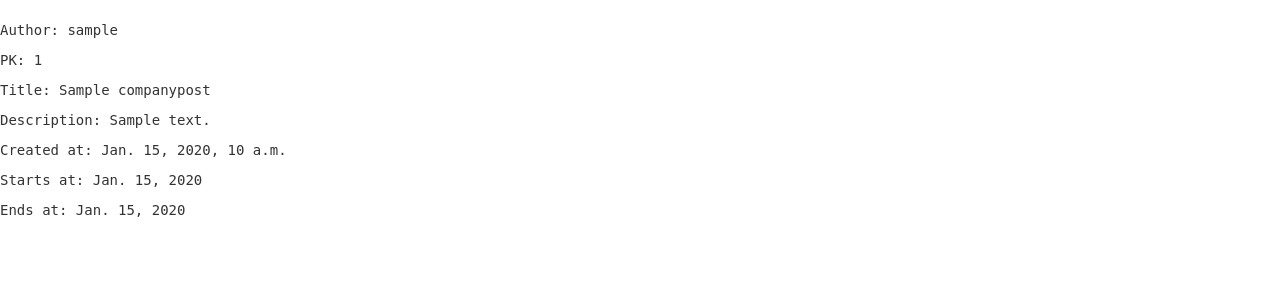
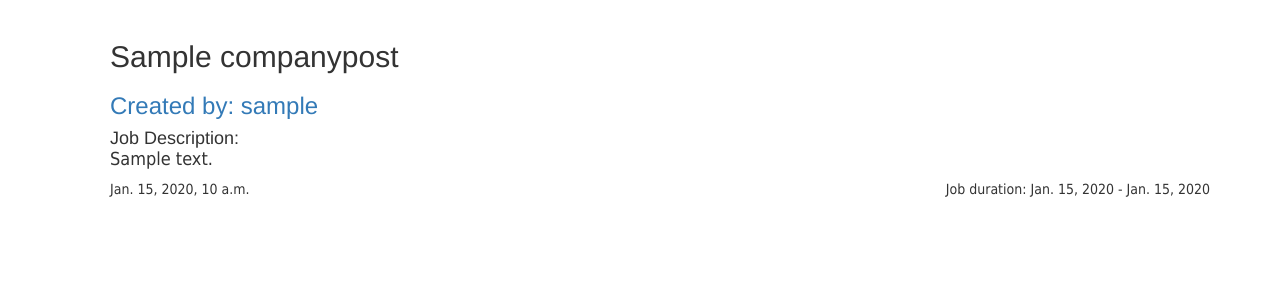
Before and after one commit to DailyJobsProject/dailyjobs, a Django app: page /1/ in a window 1280 px wide. Shown: the part 52-352 px from the top of the page. Run offline with Django 3.2, Linux system fonts and the light colour scheme; tables that the repository leaves empty hold one stand-in row (values such as "Sample post"); some libraries are stand-ins or nearby versions.

Commit message:
added css and html to Companypost detail

```diff
--- a/posts/templates/posts/companypost_detail.html
+++ b/posts/templates/posts/companypost_detail.html
@@ -2,16 +2,19 @@
 
 {% block content %}
 
-    <p>Author: {{ companypost.user }}</p>
-    <p>PK: {{ companypost.pk }}</p>
-    <p>Title: {{companypost.title}}</p>
-    <p>Description: {{companypost.description}}</p>
-    <p>Created at: {{companypost.created_at}}</p>
-    <p>Starts at: {{ companypost.start_date }} </p>
-    <p>Ends at: {{ companypost.end_date }}</p>
+   <div class="container">
+     <ul class="title-user" >
+        <li> <h2> {{ companypost.title }}</h2></li>
+        <li> <a href=" users:company_detail "> <h3> Created by: {{ companypost.user }} </h3> </a> </li>
+        <li> <h4 class="description"> Job Description:  <p>{{companypost.description}}</p></h4> </li>
+     </ul>
+   <ul class="created_at" >
+             <li><p>{{ companypost.created_at }}</p> </li>
+             <li><p>Job duration: {{ companypost.start_date }} - {{ companypost.end_date }}</p></li>
+   </ul>
 
 
-    {% if user.is_employee %}
+     {% if user.is_employee %}
         {% for application in applications %}
             {% if companypost.title|striptags|add:user.username|striptags == application.identifier|striptags %}
                 <p>You already applied</p>
@@ -28,8 +31,15 @@
         {% endif %}
 
     {% elif user.is_company %}
-        <h3><a href="{% url 'posts:delete' pk=companypost.pk %}" class="btn btn-danger">Delete Post</a></h3>
-        <h3><a href="{% url 'posts:update' pk=companypost.pk %}" class="btn btn-warning">Update Post</a></h3>
+       <ul class="buttons">
+           <li>
+               <h3><a href="{% url 'posts:delete' pk=companypost.pk %}" class="btn btn-danger">Delete Post</a></h3>
+           </li>
+           <li>
+                <h3><a href="{% url 'posts:update' pk=companypost.pk %}" class="btn btn-warning">Update Post</a></h3>
+           </li>
+       </ul>
+
         <h3><a href="{% url 'posts:list' %} ">Return to My Posts</a></h3>
         <p>Applications</p>
         {% for application in applications %}
@@ -42,4 +52,6 @@
 
     {% endif %}
 
+    </div>
+
 {% endblock  %}
--- a/static/css/style.css
+++ b/static/css/style.css
@@ -1,5 +1,5 @@
 p {
-    font-family: monospace;
+    font-family: Tahoma;
 }
 
 ul {
@@ -15,3 +15,22 @@ ul {
     display: flex;
     justify-content: stretch;
 }
+
+
+.description {
+    text-align: justify;
+}
+.created_at{
+    display: flex;
+    justify-content: space-between;
+}
+
+.job_duration {
+     display: flex;
+     justify-content: stretch;
+}
+
+.buttons {
+    display: flex;
+    justify-content: space-between;
+}
```
Also changed, not shown: posts/migrations/0010_auto_20200730_1926.py (added).
